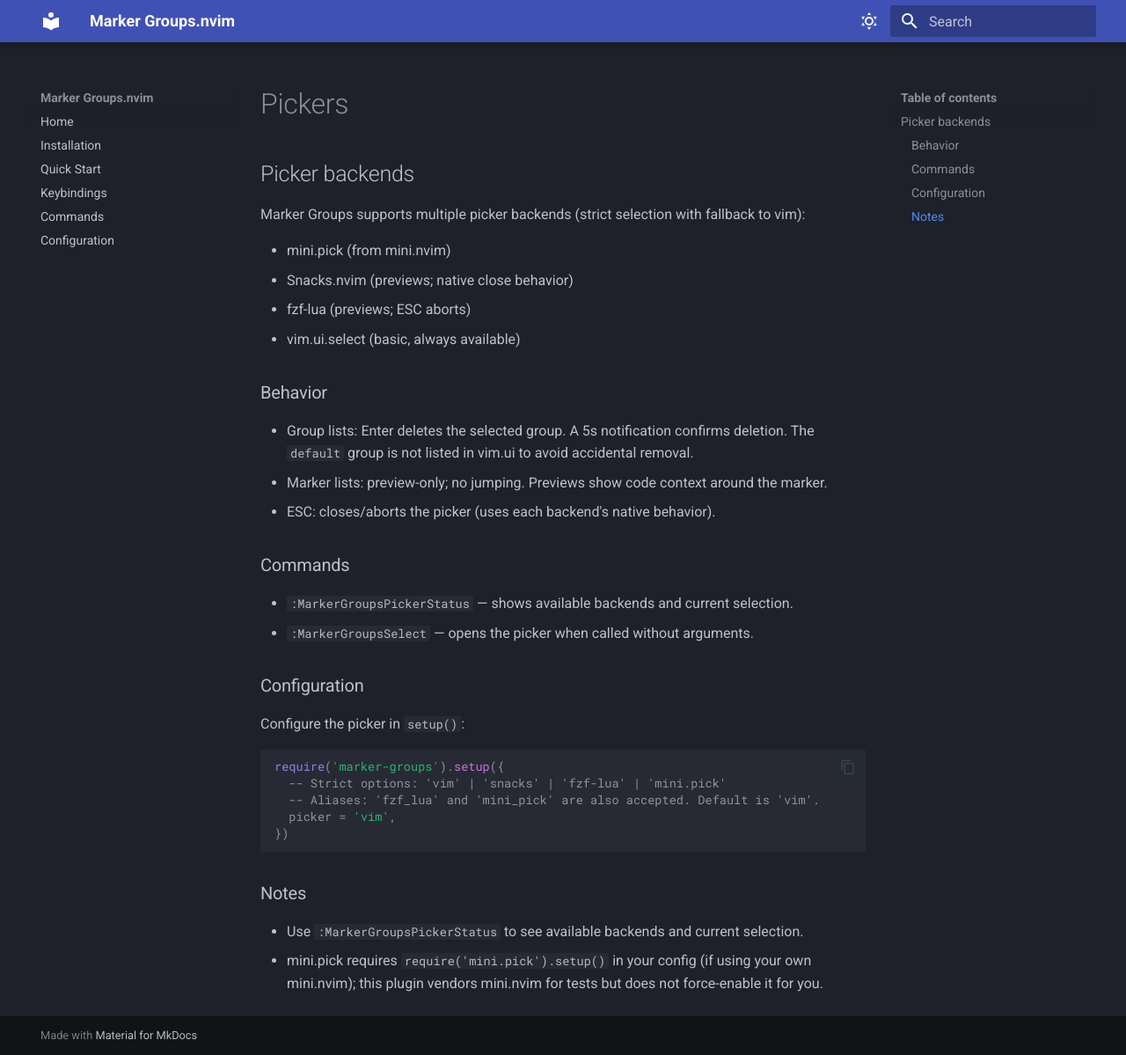
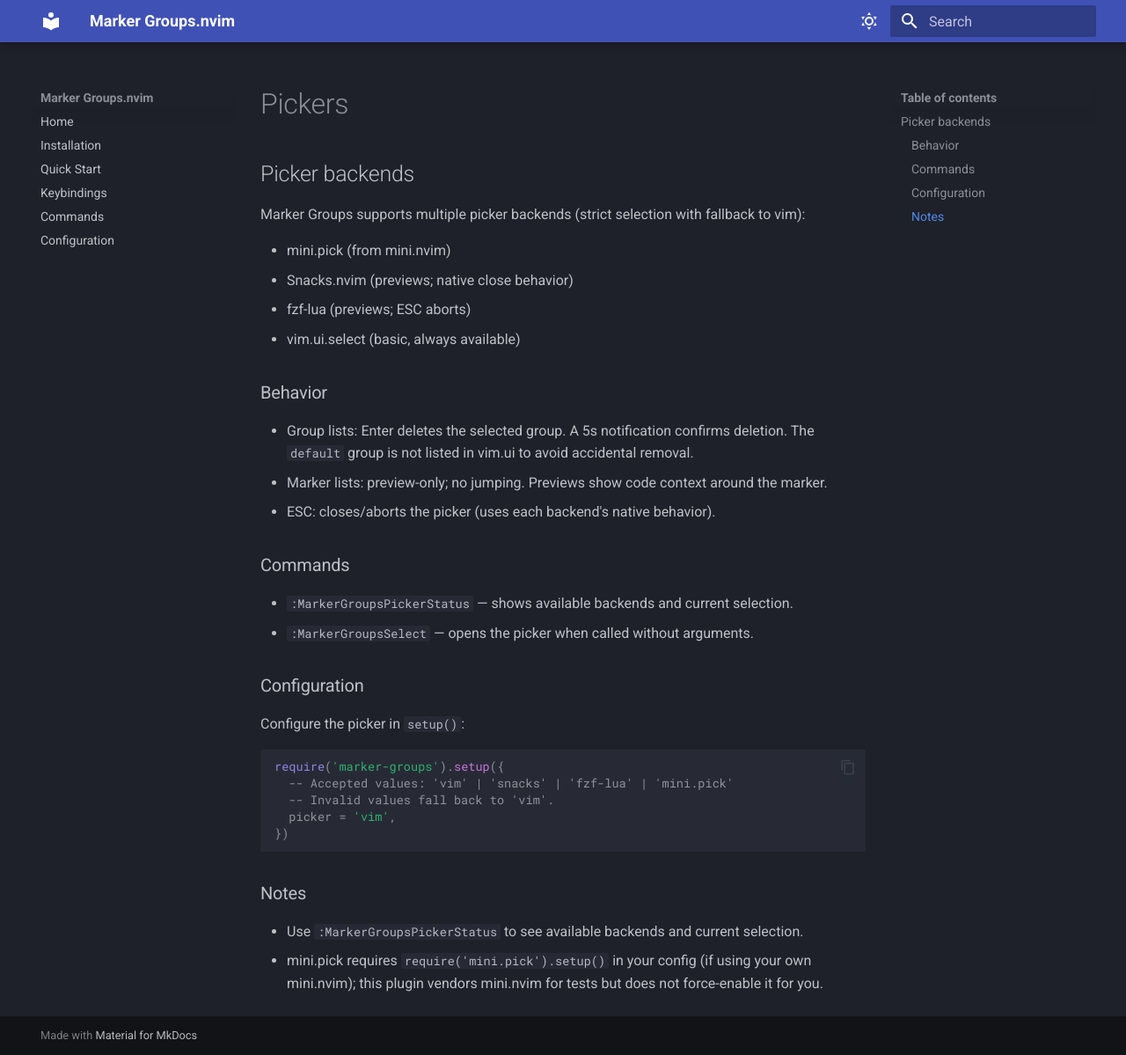
Before and after one commit to jameswolensky/marker-groups.nvim, an MkDocs documentation site: the page built from docs/pickers.md, in a window 1280 px wide and 1199 px high. Shown: the whole window at 88% size. Built offline with MkDocs 1.6.1 and Material for MkDocs 9.7.7, drawn with Linux system fonts in a browser that asks for light colours.

Commit message:
cleanup pickers

````diff
--- a/doc/marker-groups.txt
+++ b/doc/marker-groups.txt
@@ -203,8 +203,8 @@ Default configuration: >
         },
       },
       -- Picker backend (default: 'vim')
-      -- Strict options: 'vim' | 'snacks' | 'fzf-lua' | 'mini.pick'
-      -- Aliases: 'fzf_lua' and 'mini_pick' are also accepted; invalid values fall back to 'vim'.
+      -- Accepted values: 'vim' | 'snacks' | 'fzf-lua' | 'mini.pick'
+      -- Invalid values fall back to 'vim'.
       picker = 'vim',
     })
 <
--- a/docs/pickers.md
+++ b/docs/pickers.md
@@ -24,8 +24,8 @@ Configure the picker in `setup()`:
 
 ```lua
 require('marker-groups').setup({
-  -- Strict options: 'vim' | 'snacks' | 'fzf-lua' | 'mini.pick'
-  -- Aliases: 'fzf_lua' and 'mini_pick' are also accepted. Default is 'vim'.
+  -- Accepted values: 'vim' | 'snacks' | 'fzf-lua' | 'mini.pick'
+  -- Invalid values fall back to 'vim'.
   picker = 'vim',
 })
 ```
````
Also changed, not shown: README.md (+3 -3 lines), docs/configuration.md (+2 -2 lines), 1 other file.
